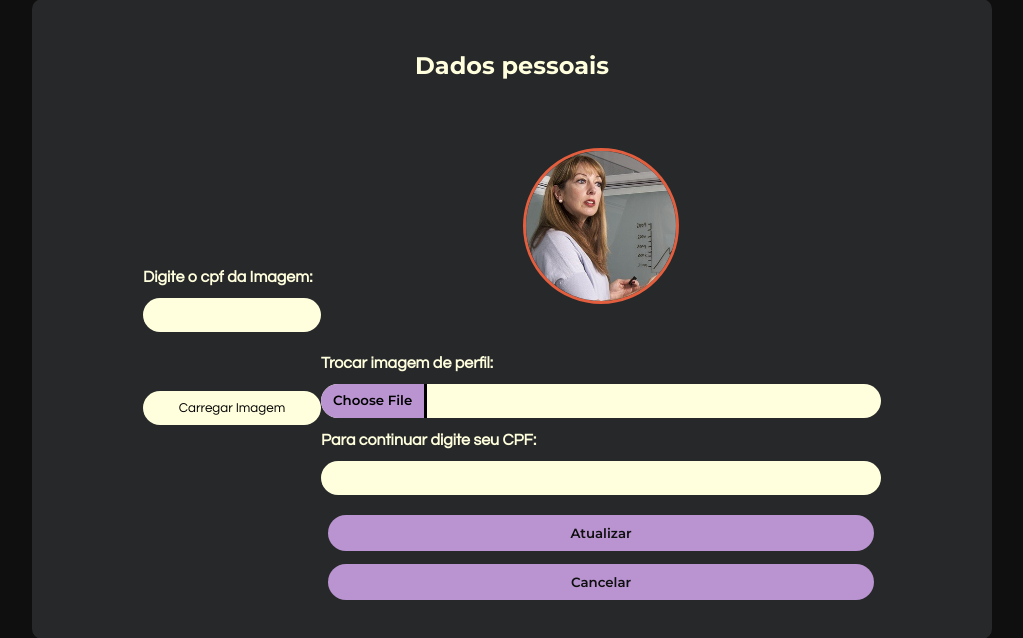
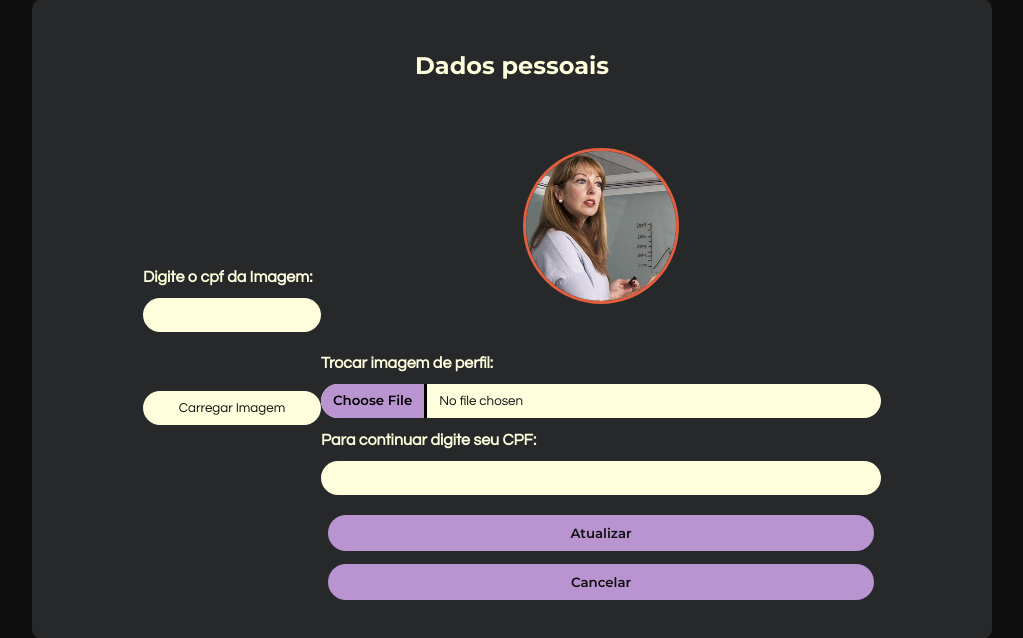
Before and after one commit to fortesvitoria/VitoSchool, a PHP site: page /front-end/editarPerfil.html in a window 1280 px wide. Shown: the part 51-689 px from the top of the page, without its empty margins (128-1151 px from the left). Run offline with PHP 8.4, Linux system fonts and the light colour scheme.

Commit message:
deixa cor do input preta

```diff
--- a/assets/css/style.css
+++ b/assets/css/style.css
@@ -92,6 +92,7 @@ input,
 select {
     border-radius: 100px;
     border: none;
+    color: var(--preto);
     font-family: var(--fonte-corpo);
     margin: 1em 0;
     padding: 0.75em;
```
Also changed, not shown: assets/css/editar-perfil.css (line endings or trailing spaces).
